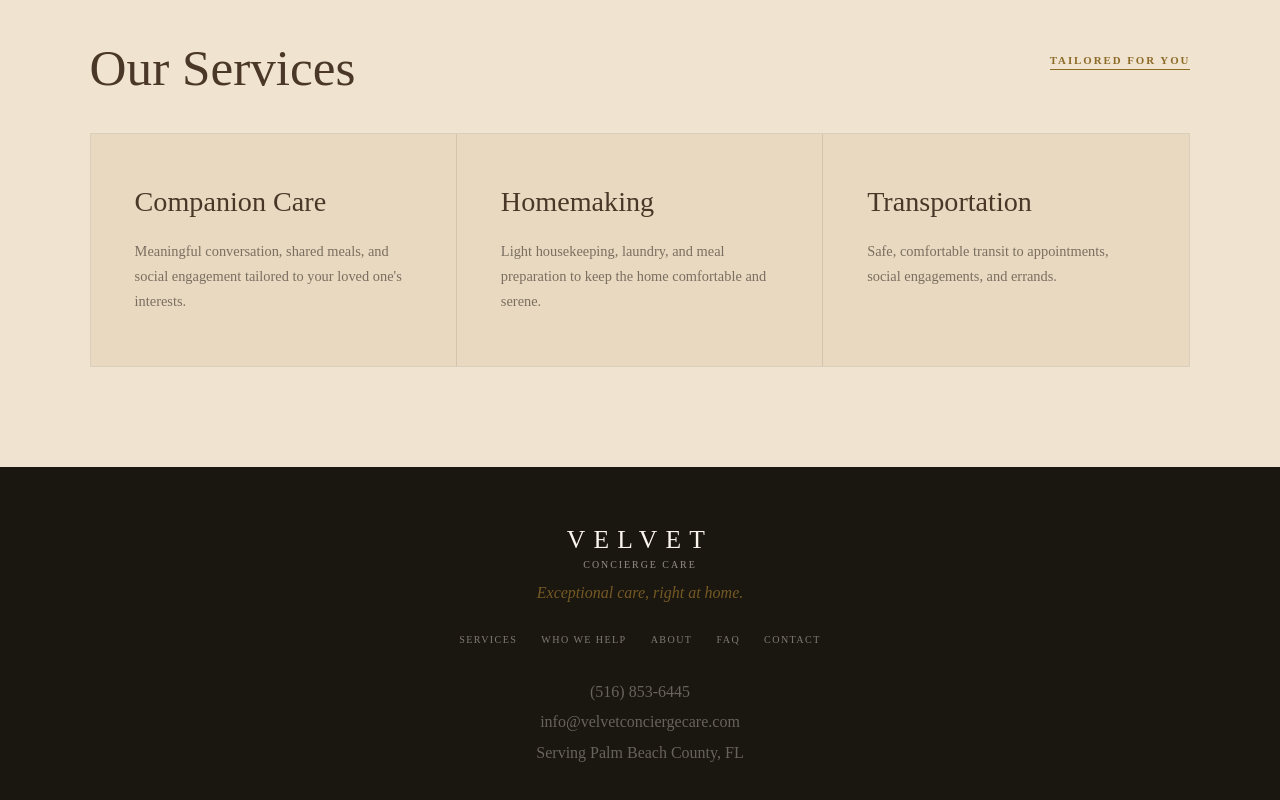
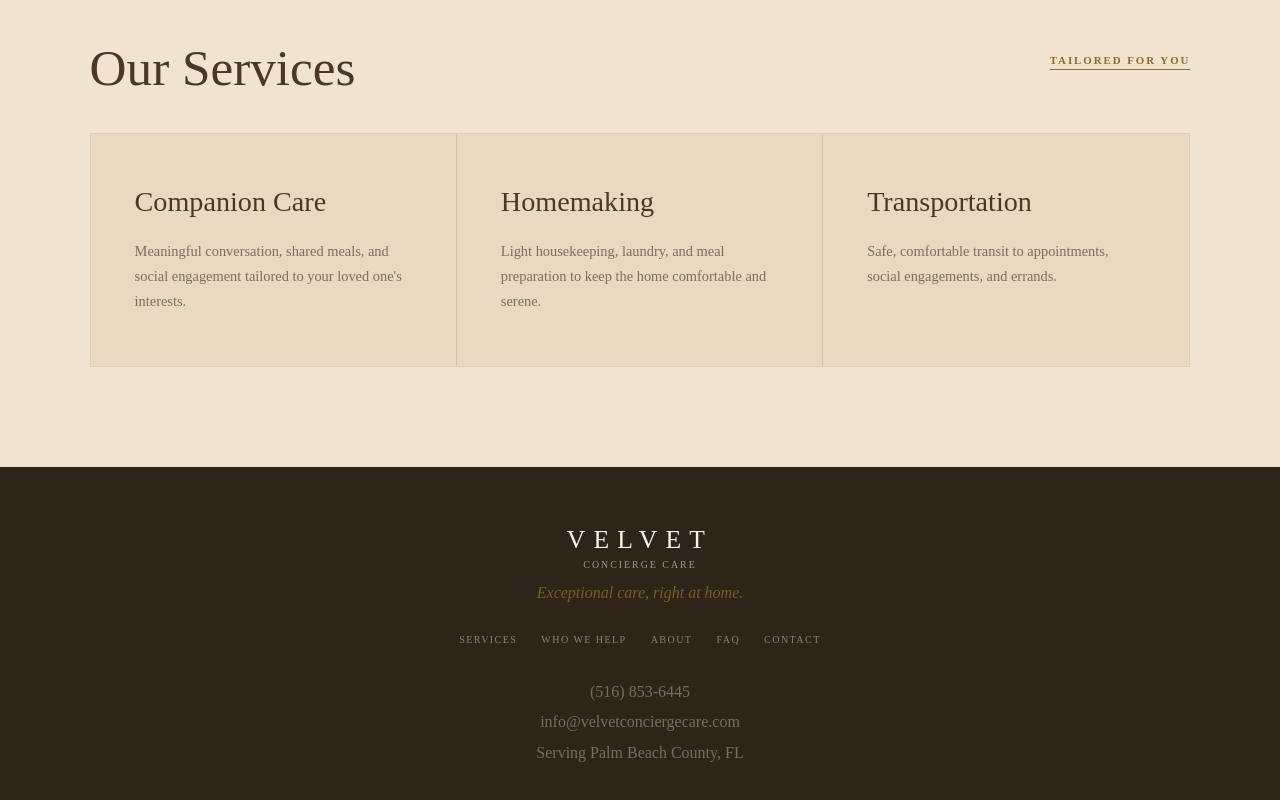
Before and after one commit to wendyservices2011-commits/velvet-concierge-care-v2, a Next.js app: page / in a window 1280 px wide. Shown: the part 3762-4562 px from the top of the page. Built offline with nearby package versions, Linux system fonts and the light colour scheme.

Commit message:
Change footer background from black to brown

```diff
--- a/app/globals.css
+++ b/app/globals.css
@@ -883,7 +883,7 @@ em { color: var(--gold); font-style: italic; }
 
 footer {
   padding: 60px 7%;
-  background: var(--black);
+  background: var(--brown);
   color: var(--ivory);
   display: flex;
   flex-direction: column;
```
